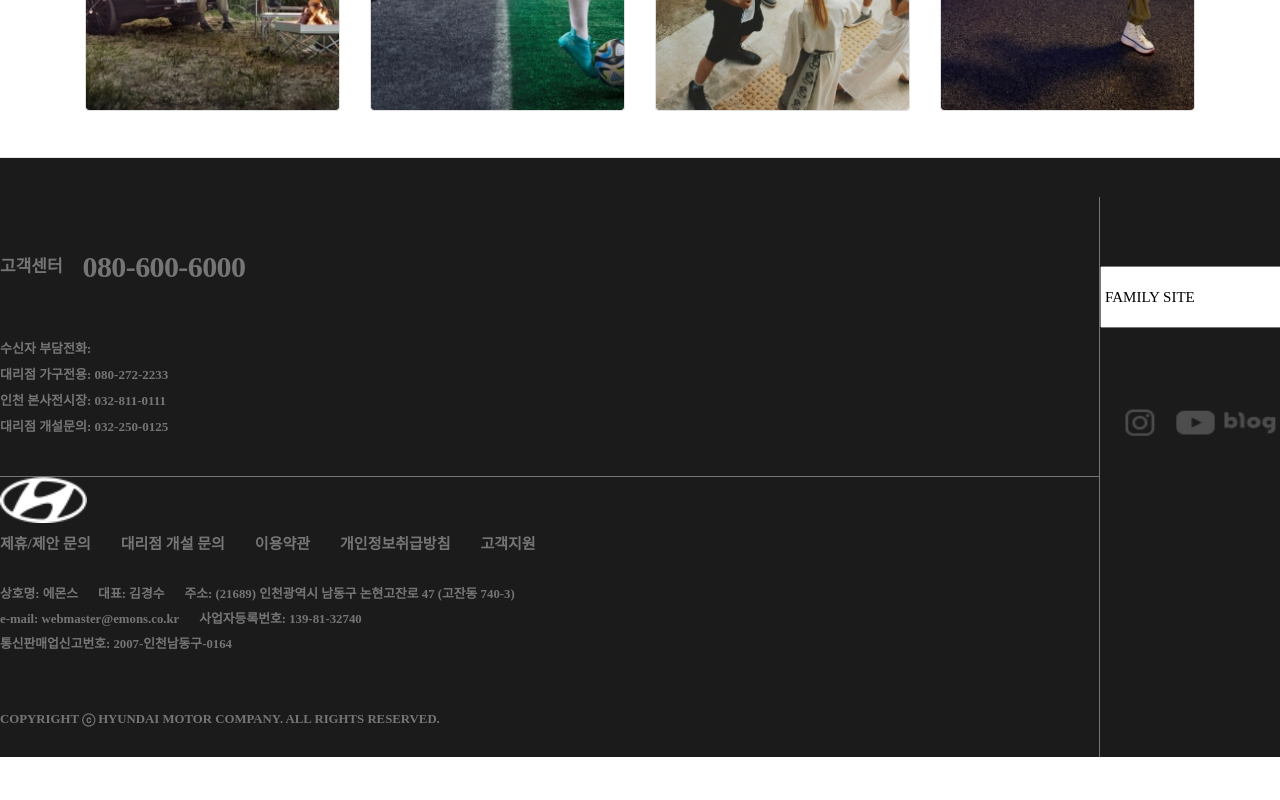
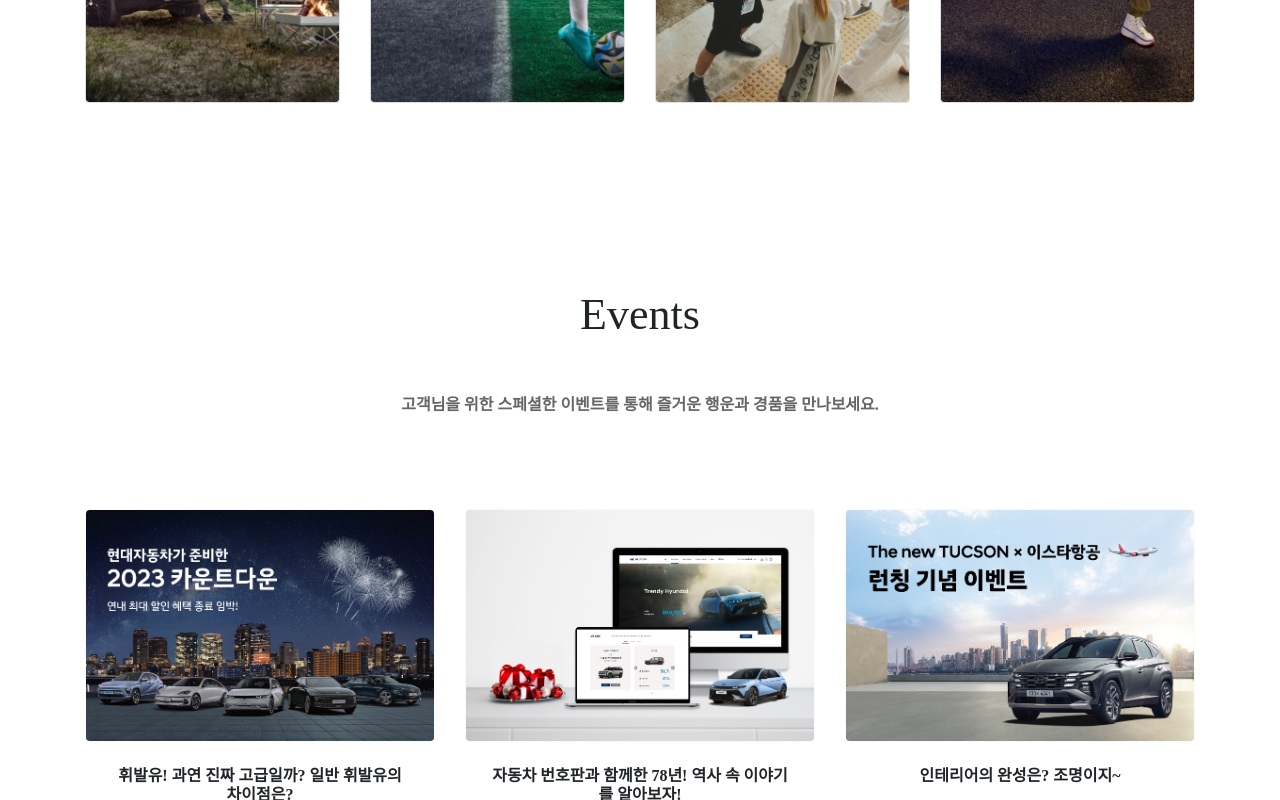
Before and after one commit to andg1006/anhyunbai, a plain HTML site: page index.html in a window 1280 px wide. Shown: the part 2000-2800 px from the top of the page. Before the commit the page ends 2757 px from the top, so only its background shows below. Drawn offline with nearby package versions, Linux system fonts and the light colour scheme.

Commit message:
Add files via upload

```diff
--- a/index.html
+++ b/index.html
@@ -18,7 +18,6 @@
 
   <title>현대자동차 - 현대닷컴 | 대한민국 대표 자동차회사 hyundai.com</title>
   <style>
-
     .cc::-webkit-scrollbar {
       display: none;
     }
@@ -49,6 +48,9 @@
       margin-inline-end: 0px;
       font-weight: 400;
     }
+
+
+
 
     /************************************************************/
     #card {
@@ -251,6 +253,13 @@
       padding-top: 210px;
     }
 
+    .event {
+      width: 1700px;
+      height: 800px;
+      padding-top: 140px;
+      text-align: center;
+    }
+
 
 
     footer {
@@ -444,7 +453,7 @@
       <!-- 네브 바 -->
       <div class="col-12 px-0">
         <nav class="navbar navbar-expand-lg navbar-light bg-light fixed-top" id="navbar-example2">
-          <a class="navbar-brand" href="#">
+          <a class="navbar-brand" href="index.html">
             <img src="img/logo.png" alt="" id="logo">
           </a>
           <button class="navbar-toggler" type="button" data-toggle="collapse" data-target="#navbarSupportedContent"
@@ -462,6 +471,9 @@
               </li>
               <li class="nav-item">
                 <a class="nav-link" href="#brd">Brand</a>
+              </li>
+              <li class="nav-item">
+                <a class="nav-link" href="#evt">Events</a>
               </li>
             </ul>
             <form class="invisible form-inline my-2 my-lg-0 ">
@@ -552,7 +564,7 @@
         </div>
       </div>
     </div><!-- row -->
-    <div data-spy="scroll" data-target="#navbar-example2" data-offset="0">
+    <div data-spy="scroll" data-target="#navbar-example2" data-offset="0" class="container-fluid">
       <div class="row px-0" id="sld">
         <div class="col-12 px-0">
           <!-- 캐로셀 -->
@@ -644,8 +656,8 @@
             <div class="col d-flex align-items-center">Lorem, ipsum dolor.</div>
             <div class="col">Lorem, ipsum.</div>
           </div><!-- row -->
-    </div><!-- container -->
-    <div class="container " id="card">
+    </div><!-- container-fluid -->
+    <div class="container" id="card">
       <div class="bb">
         <h1 id="brd">Brand</h1>
         <p>지속가능한 미래로의 연결을 추구하는 현대자동차의 브랜드 캠페인을 만나보세요.</p>
@@ -689,8 +701,35 @@
         </div>
       </div>
     </div>
+    <!-- container-fluid -->
+    <div class="event container" id="evt">
+      <div class="bb">
+        <h1>Events</h1>
+        <p>고객님을 위한 스페셜한 이벤트를 통해 즐거운 행운과 경품을 만나보세요.</p>
       </div>
-  <footer>
+      <div class="row mt-5 px-0">
+        <div class="col-12 col-md-6 col-lg-4">
+          <img src="img/event1.jpg" alt="" class="img-fluid rounded-lg border border-light">
+          <div class="p-4">
+            <h6 class="font-weight-bold">휘발유! 과연 진짜 고급일까? 일반 휘발유의 차이점은?</h6>
+          </div>
+        </div>
+        <div class="col-12 col-md-6 col-lg-4">
+          <img src="img/event2.png" alt="" class="img-fluid rounded-lg border border-light">
+          <div class="p-4">
+            <h6 class="font-weight-bold">자동차 번호판과 함께한 78년! 역사 속 이야기를 알아보자!</h6>
+          </div>
+        </div>
+        <div class="col-12 col-md-6 col-lg-4">
+          <img src="img/event3.jpg" alt="" class="img-fluid rounded-lg border border-light">
+          <div class="p-4">
+            <h6 class="font-weight-bold">인테리어의 완성은? 조명이지~</h6>
+          </div>
+        </div>
+      </div>
+    </div>
+    <!-- container -->
+    <footer class="container-fluid">
       <div class="footer-in">
         <div class="l">
           <div class="top">
```
Also changed, not shown: img/2023-busan-expo-main-kv-w.jpg (added), img/event-myhyundai-celebrate-app-award-korea-2023-grand-prize-banner-739x489.png (added), img/event1.jpg (added), img/event2.png (added), img/event3.jpg (added). Lines whose indentation alone changed are shown as unchanged.
